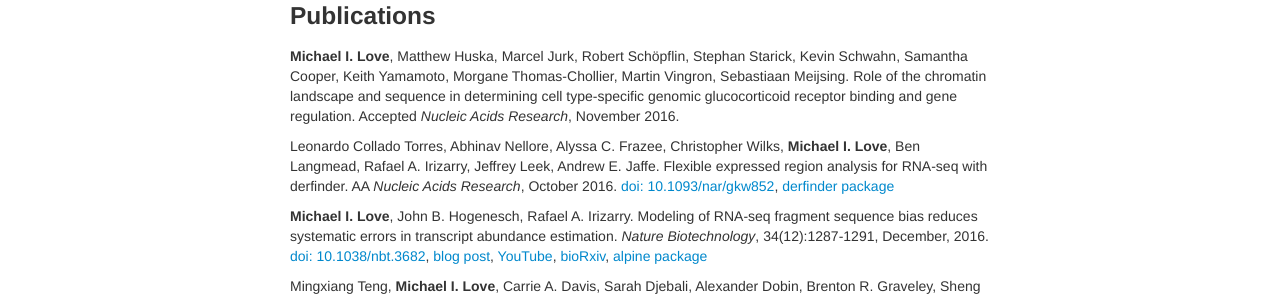
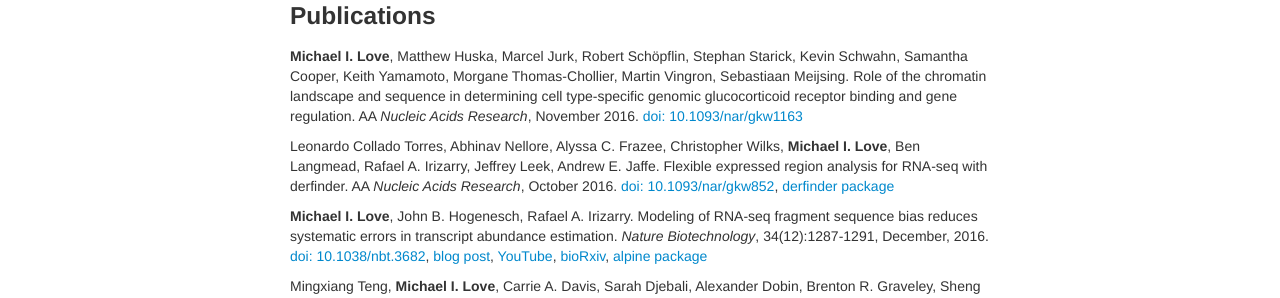
Before and after one commit to mikelove/mikelove.github.io, a Jekyll site: the page built from pages/papers.md, in a window 1280 px wide. Shown: the part 216-514 px from the top of the page. Built offline with Jekyll 4.4.1, drawn with Linux system fonts in a browser that asks for light colours.

Commit message:
update GR paper deets

```diff
--- a/pages/papers.md
+++ b/pages/papers.md
@@ -19,7 +19,8 @@ Morgane Thomas-Chollier, Martin Vingron, Sebastiaan Meijsing.
 Role of the chromatin landscape and sequence in determining cell
 type-specific genomic glucocorticoid receptor binding and gene
 regulation.
-Accepted *Nucleic Acids Research*, November 2016.
+AA *Nucleic Acids Research*, November 2016.
+[doi: 10.1093/nar/gkw1163](http://dx.doi.org/10.1093/nar/gkw1163)
 
 Leonardo Collado Torres, Abhinav Nellore, Alyssa C. Frazee,
 Christopher Wilks, **Michael I. Love**, Ben Langmead,
```
